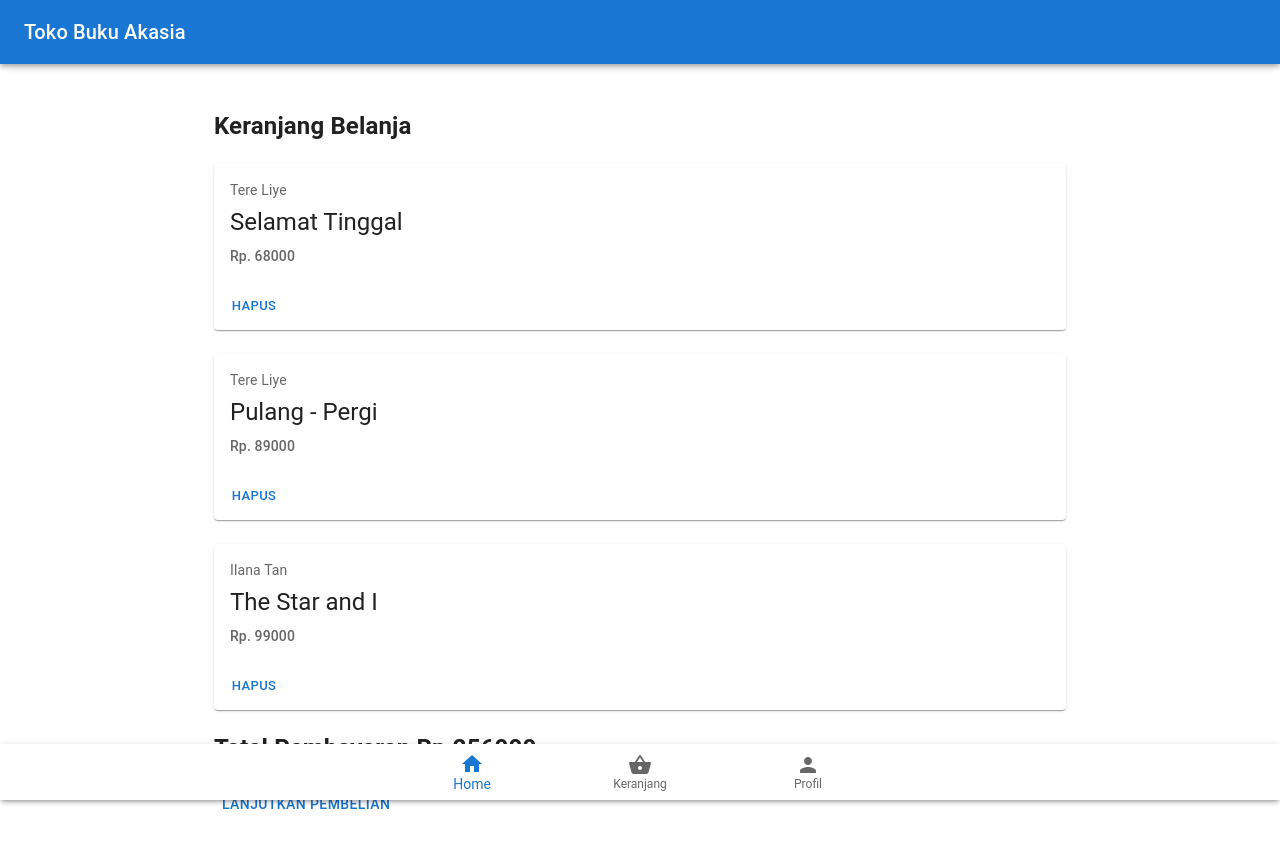
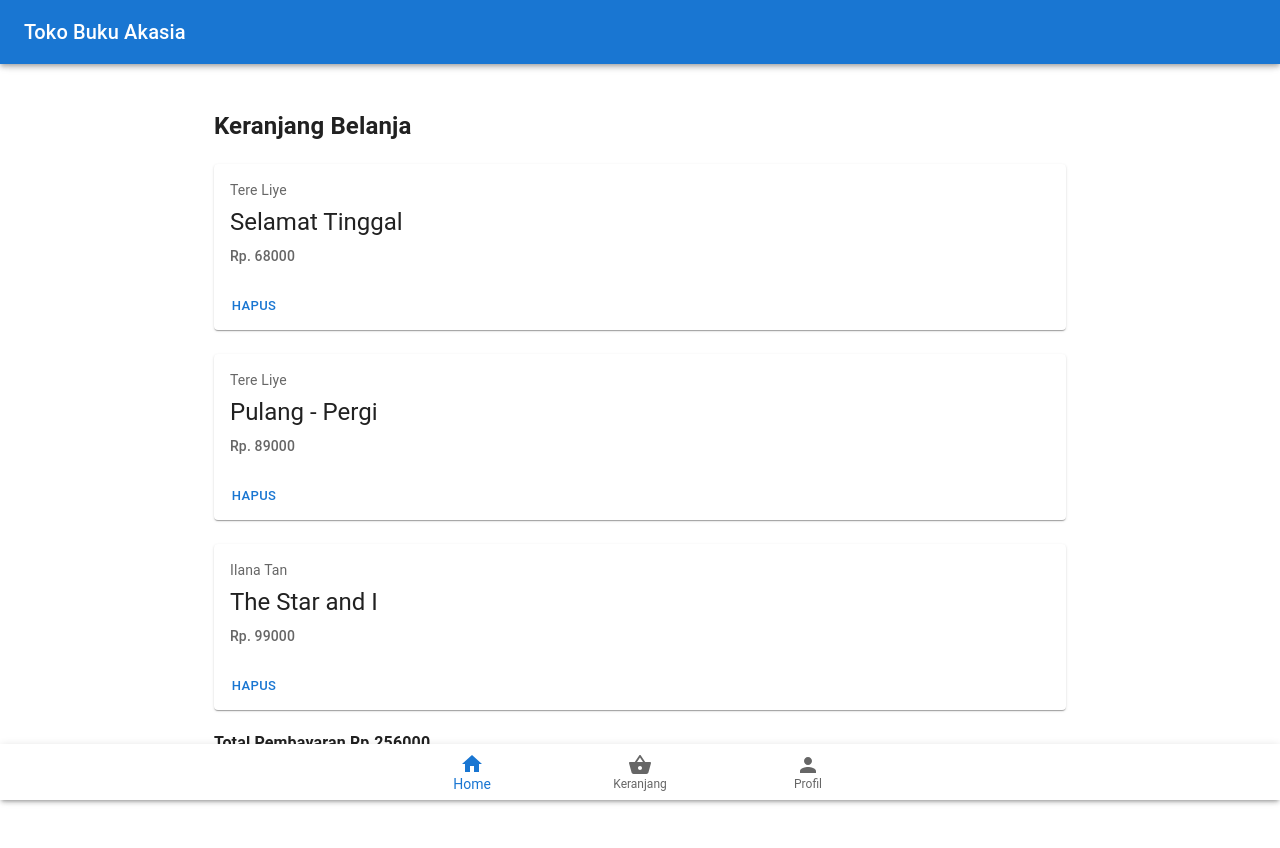
Before and after one commit to lazuardi100/toko-buku-akasia, a React (Create React App) app: page /cart in a window 1280 px wide. Shown: the top 848 px of the page. Built offline with nearby package versions, Linux system fonts and the light colour scheme.

Commit message:
change h2 to h3

```diff
--- a/src/Pages/Cart.js
+++ b/src/Pages/Cart.js
@@ -46,7 +46,7 @@ export default function Cart() {
                 {tempData.forEach(function(value){
                     totalPrice += value.book_price;
                 })}
-                <h2> Total Pembayaran Rp.{totalPrice} </h2>
+                <h4> Total Pembayaran Rp.{totalPrice} </h4>
                 <Button alignCenter>Lanjutkan Pembelian</Button>
             </Container>
         </Box>
```
